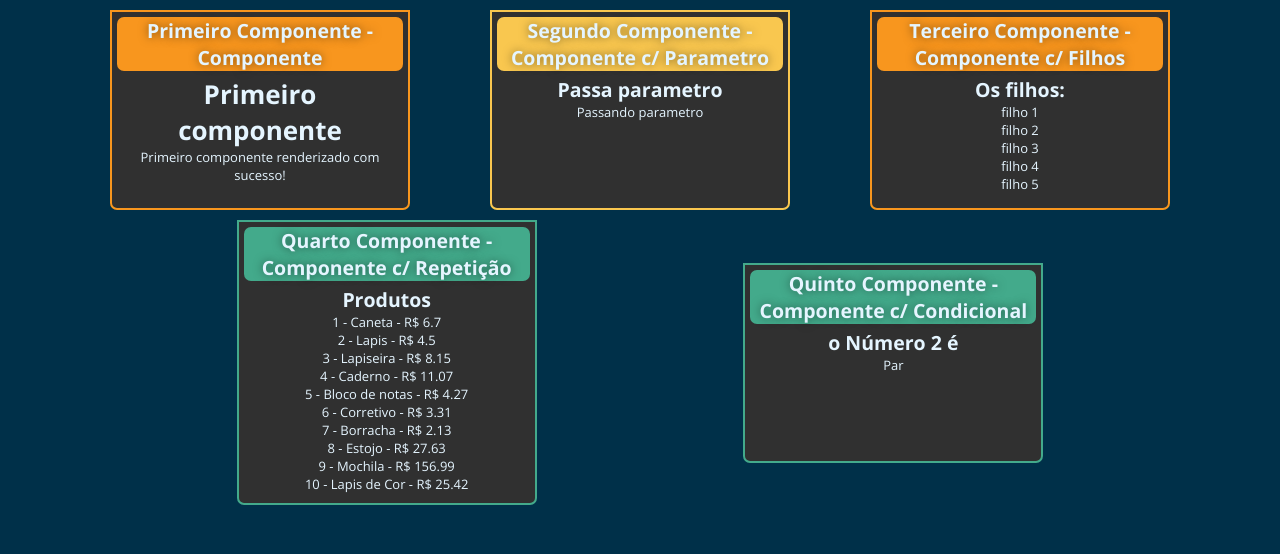
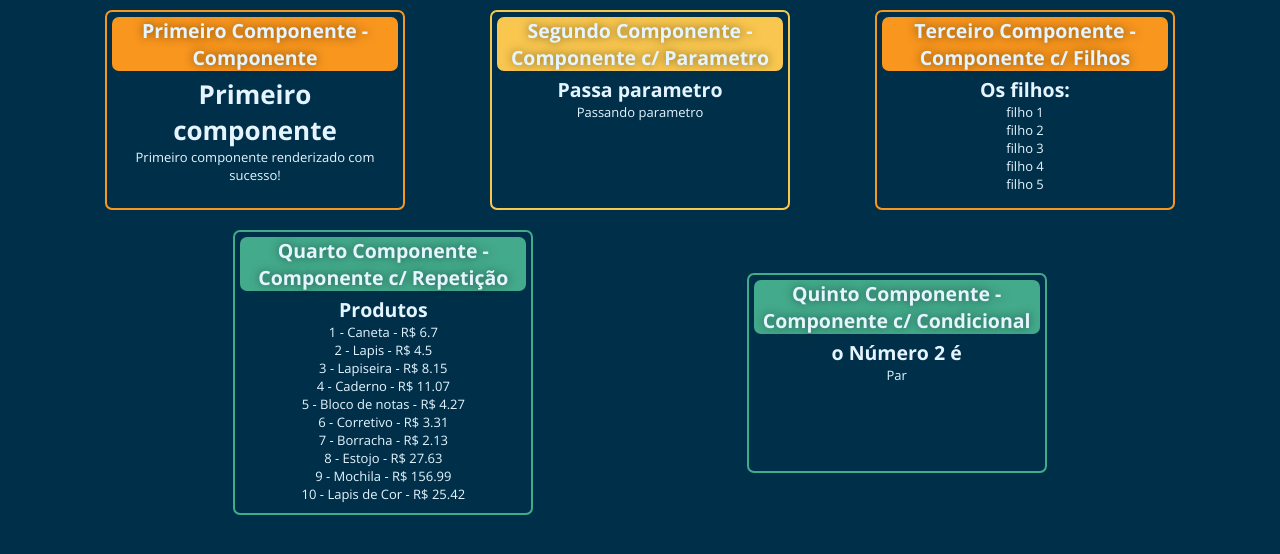
Before and after one commit to Kauan-Azevedo/React-Masterclass-Aula, a React (Vite) app: page / in a window 1280 px wide. Shown: the top 554 px of the page. Built offline with nearby package versions, Linux system fonts and the light colour scheme.

Commit message:
feat: css, css-modules

```diff
--- a/src/assets/index.css
+++ b/src/assets/index.css
@@ -48,5 +48,5 @@ body ul {
     flex-wrap: wrap;
     align-items: center;
     justify-content: space-evenly;
-    gap: 10px;
+    gap: 20px;
 }
--- a/src/components/Card/card.module.css
+++ b/src/components/Card/card.module.css
@@ -1,11 +1,17 @@
 .card {
     width: 300px;
     min-height: 200px;
-    background-color: rgb(48, 48, 48);
+    background-color: var(--bg-color);
     color: var(--text-color);
     padding: 5px;
-    border-bottom-left-radius: 7px;
-    border-bottom-right-radius: 7px;
+    border-radius: 7px;
+    position: relative;
+    top: 0;
+    transition: top .2s ease;
+}
+
+.card:hover {
+    top: -10px;
 }
 
 .title {
```
Also changed, not shown: src/assets/button.module.css (added, +24 -0 lines).
